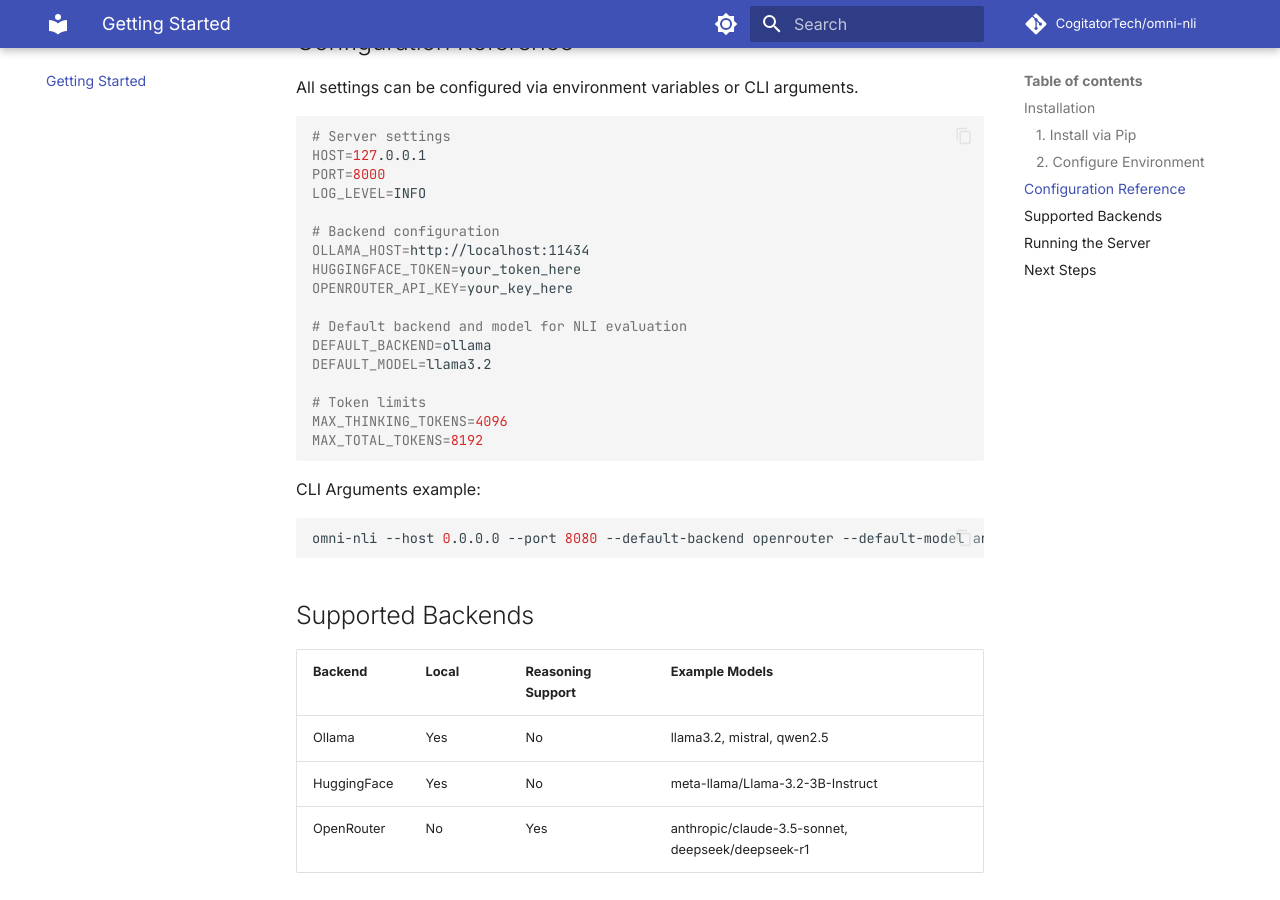
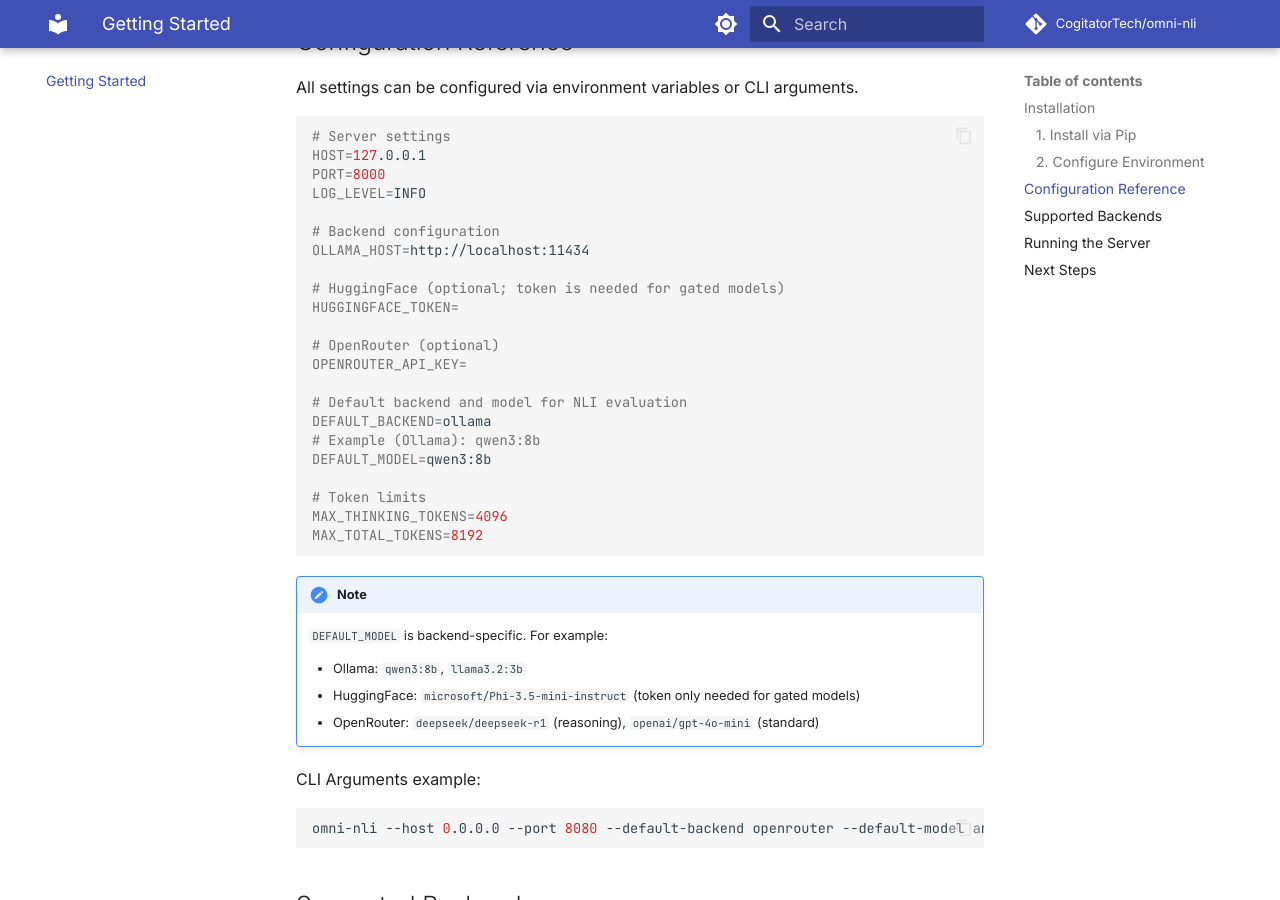
Before and after one commit to CogitatorTech/omni-nli, an MkDocs documentation site: the page built from docs/getting-started.md, in a window 1280 px wide and 900 px high, scrolled down 691 px. Built offline with MkDocs 1.6.1 and Material for MkDocs 9.7.7, drawn with Linux system fonts in a browser that asks for light colours; comment, search, counter and statistics services are not loaded.

````diff
--- a/docs/getting-started.md
+++ b/docs/getting-started.md
@@ -34,17 +34,29 @@ LOG_LEVEL=INFO
 
 # Backend configuration
 OLLAMA_HOST=http://localhost:11434
-HUGGINGFACE_TOKEN=your_token_here
-OPENROUTER_API_KEY=your_key_here
+
+# HuggingFace (optional; token is needed for gated models)
+HUGGINGFACE_TOKEN=
+
+# OpenRouter (optional)
+OPENROUTER_API_KEY=
 
 # Default backend and model for NLI evaluation
 DEFAULT_BACKEND=ollama
-DEFAULT_MODEL=llama3.2
+# Example (Ollama): qwen3:8b
+DEFAULT_MODEL=qwen3:8b
 
 # Token limits
 MAX_THINKING_TOKENS=4096
 MAX_TOTAL_TOKENS=8192
 ```
+
+!!! note
+    `DEFAULT_MODEL` is backend-specific. For example:
+
+    - Ollama: `qwen3:8b`, `llama3.2:3b`
+    - HuggingFace: `microsoft/Phi-3.5-mini-instruct` (token only needed for gated models)
+    - OpenRouter: `deepseek/deepseek-r1` (reasoning), `openai/gpt-4o-mini` (standard)
 
 CLI Arguments example:
 
````
Also changed, not shown: docs/api-reference.md (+19 -3 lines), docs/examples.md (+12 -0 lines), docs/index.md (+1 -1 lines), 2 other files.
